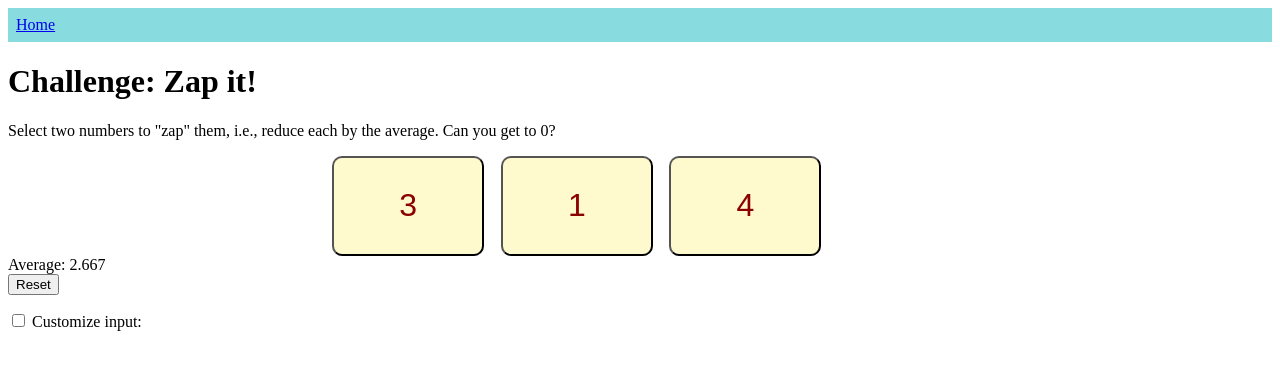
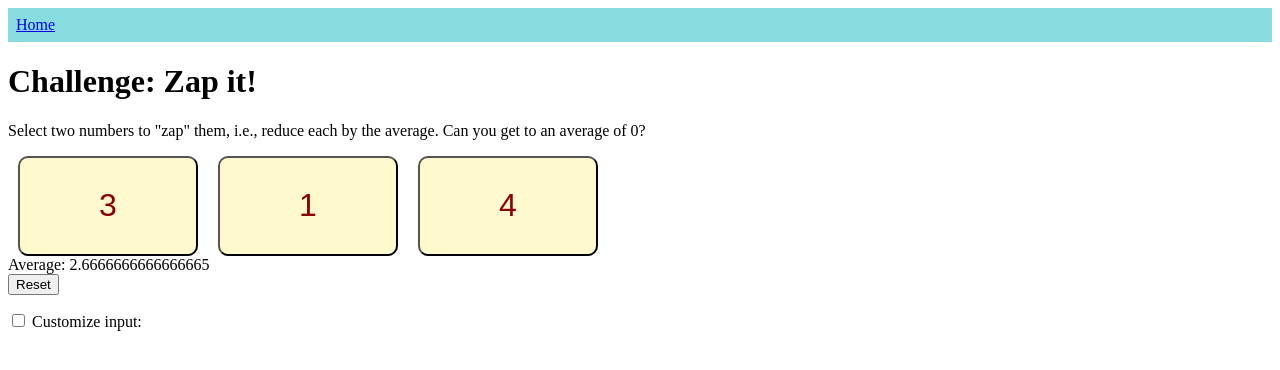
Before and after one commit to drewyoungren/svandbox, a SvelteKit app: page /amp2024/zap in a window 1280 px wide. Shown: the top 370 px of the page. Built offline with nearby package versions, Linux system fonts and the light colour scheme.

Commit message:
Animate zapit

```diff
--- a/src/routes/amp2024/zap/+page.svelte
+++ b/src/routes/amp2024/zap/+page.svelte
@@ -11,9 +11,9 @@
   let dispY = tweened(1);
   let dispZ = tweened(4);
 
-  $: dispX.set(status[0]);
-  $: dispY.set(status[1]);
-  $: dispZ.set(status[2]);
+  $: dispX.set(status[0] || 0);
+  $: dispY.set(status[1] || 0);
+  $: dispZ.set(status[2] || 0);
 
   /**
    * @type Array<Number>
@@ -52,7 +52,7 @@
 
 <p>
   Select two numbers to "zap" them, i.e., reduce each by the average. Can you
-  get to 0?
+  get to an average of 0?
 </p>
 
 <div class="number_holder">
@@ -85,7 +85,7 @@
 </div>
 
 <div>
-  Average: {Math.round((1000 * status.reduce((a, b) => a + b)) / 3) / 1000}
+  Average: {status.reduce((a, b) => a + b) / 3}
 </div>
 
 <div>
@@ -111,8 +111,8 @@
     display: flex;
     justify-content: space-around;
     height: 100px;
-    width: 40%;
-    left: 25%;
+    width: 100%;
+    max-width: 600px;
   }
 
   .active {
```
Also changed, not shown: src/routes/amp2024/black_corners/+page.svelte (+20 -2 lines).
